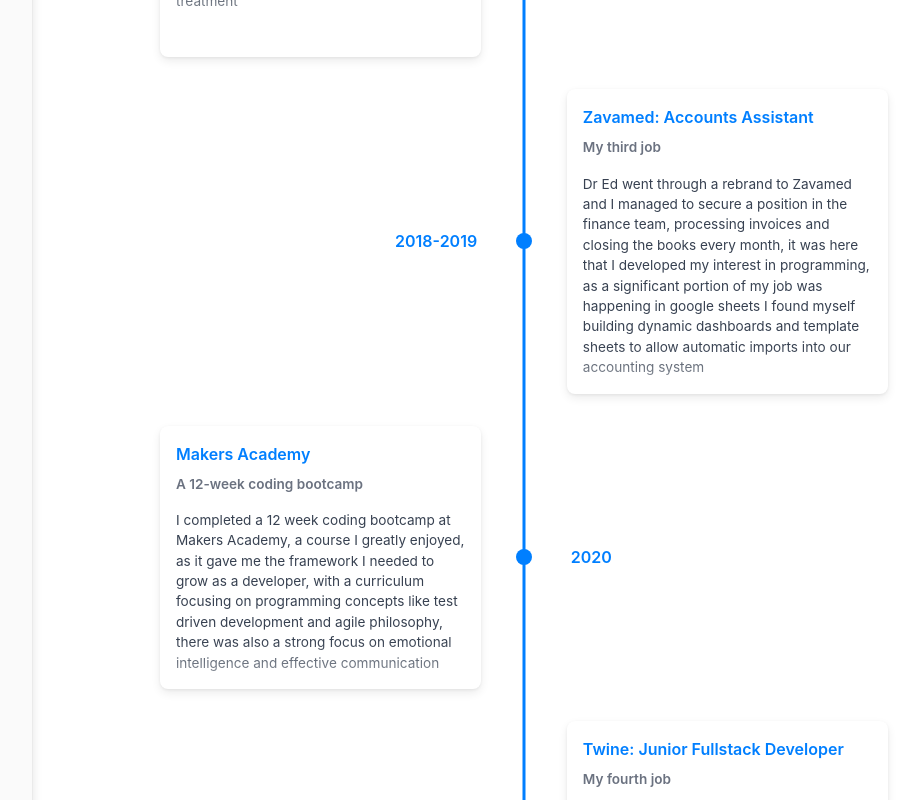
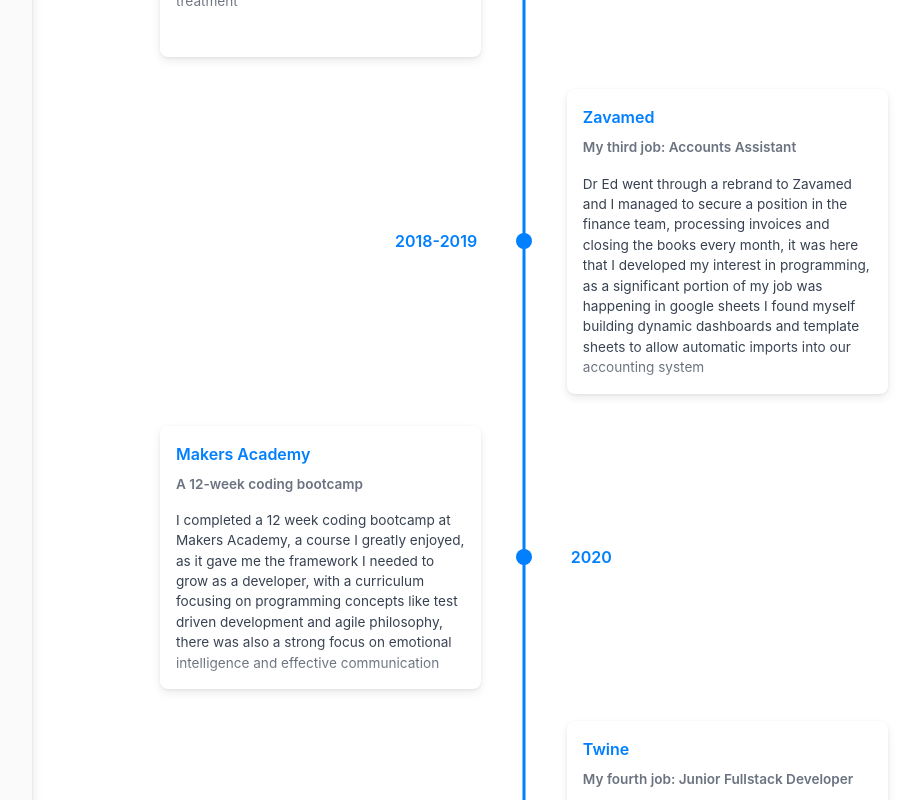
Before and after one commit to Edward-Phillips/origamiVaseDisplay, a Next.js app: page / in a window 1280 px wide. Shown: the part 1100-1900 px from the top of the page, without its empty margins (317-1237 px from the left). Built offline with nearby package versions, Linux system fonts and the light colour scheme.

Commit message:
make job title placement consistent

```diff
--- a/components/Timeline/TimelineData.js
+++ b/components/Timeline/TimelineData.js
@@ -20,8 +20,8 @@
   },
   {
     title: "2018-2019",
-    cardTitle: "Zavamed: Accounts Assistant",
-    cardSubtitle: "My third job",
+    cardTitle: "Zavamed",
+    cardSubtitle: "My third job: Accounts Assistant",
     cardDetailedText: "Dr Ed went through a rebrand to Zavamed and I managed to secure a position in the finance team, processing invoices and closing the books every month, it was here that I developed my interest in programming, as a significant portion of my job was happening in google sheets I found myself building dynamic dashboards and template sheets to allow automatic imports into our accounting system"
   },
   {
@@ -32,8 +32,8 @@
   },
   {
     title:"2020-present",
-    cardTitle: "Twine: Junior Fullstack Developer",
-    cardSubtitle: "My fourth job",
+    cardTitle: "Twine",
+    cardSubtitle: "My fourth job: Junior Fullstack Developer",
     cardDetailedText: "I started working at Twine in November of 2020, working on a react frontend with a laravel backend hosted on AWS. Twine is a startup whose product is a freelance jobs board allowing clients to connect to freelancers all over the world. Twine has been an absolute blast so far, we're a small team working in 1 week sprints which has forced tickets to be as small as possible and given us the ability to pivot quickly should the need arise"
   }
 ];
```
